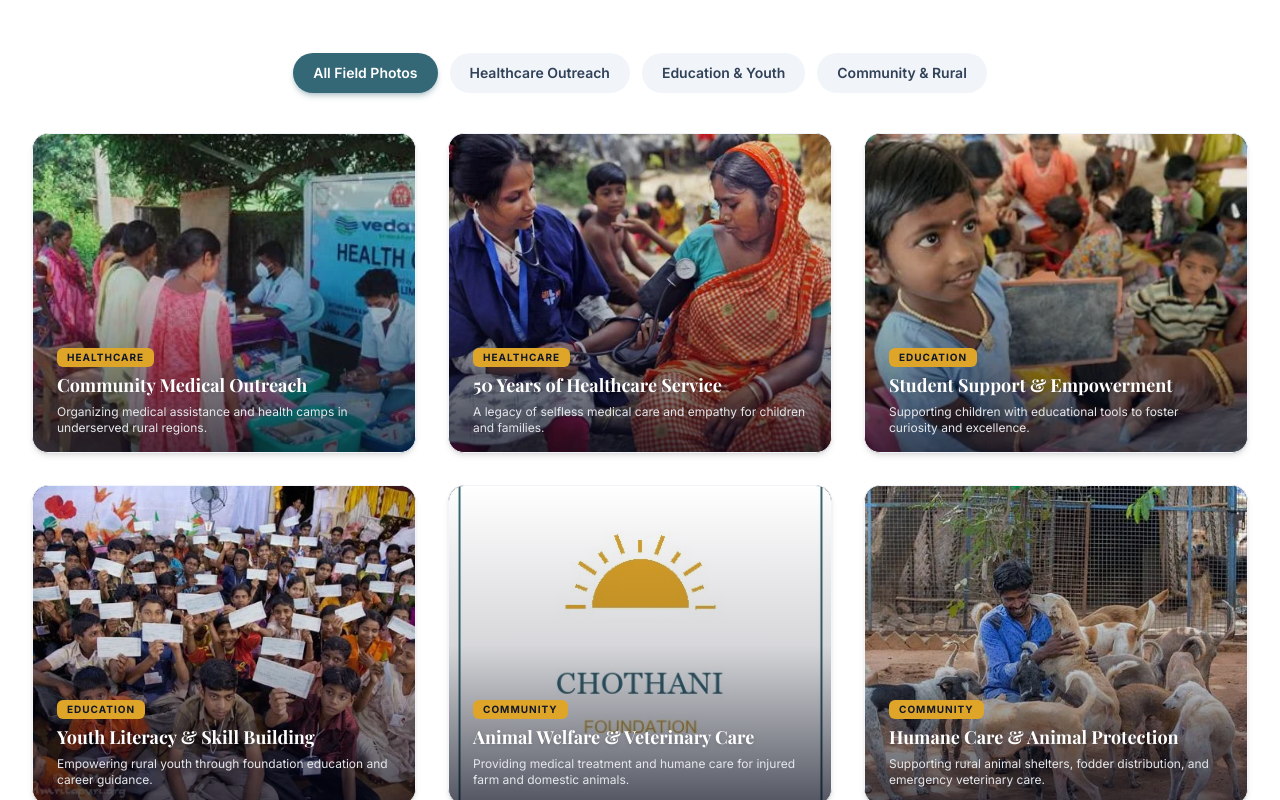
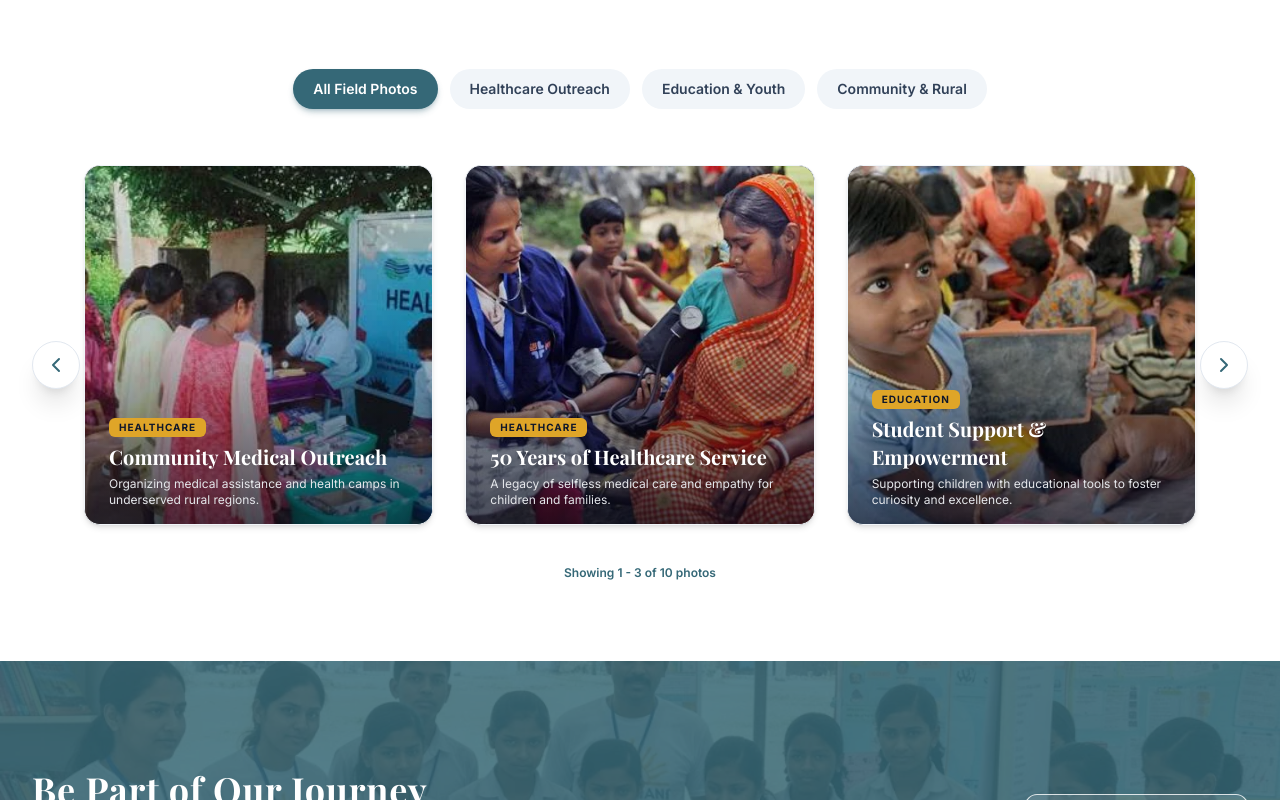
Before and after one commit to AdityaWagh06/chothani-foundation, a Next.js app: page /gallery in a window 1280 px wide. Shown: the part 460-1260 px from the top of the page. Built offline with nearby package versions, Linux system fonts and the light colour scheme; a web font is replaced by a local one.

Commit message:
feat: transform Gallery page into a 3-card horizontal slider with left and right arrow controls

```diff
--- a/app/gallery/page.tsx
+++ b/app/gallery/page.tsx
@@ -5,7 +5,7 @@ import Image from "next/image";
 import { motion, AnimatePresence } from "framer-motion";
 import SectionReveal from "@/components/SectionReveal";
 import { useDonation } from "@/context/DonationContext";
-import { X, ZoomIn, HeartHandshake } from "lucide-react";
+import { X, ZoomIn, HeartHandshake, ChevronLeft, ChevronRight } from "lucide-react";
 
 interface GalleryItem {
   id: string;
@@ -19,8 +19,9 @@ export default function GalleryPage() {
   const { openDonationModal } = useDonation();
   const [activeTab, setActiveTab] = useState<string>("all");
   const [selectedImage, setSelectedImage] = useState<GalleryItem | null>(null);
+  const [currentIndex, setCurrentIndex] = useState(0);
 
-  // Pure action & field images only (NO logo backdrop images)
+  // Pure action & field images only (10 high-quality photos)
   const galleryItems: GalleryItem[] = [
     {
       id: "4",
@@ -99,6 +100,29 @@ export default function GalleryPage() {
       ? galleryItems
       : galleryItems.filter((item) => item.category === activeTab);
 
+  const maxIndex = Math.max(0, filteredItems.length - 3);
+
+  const prevSlide = () => {
+    setCurrentIndex((prev) => (prev > 0 ? prev - 1 : maxIndex));
+  };
+
+  const nextSlide = () => {
+    setCurrentIndex((prev) => (prev < maxIndex ? prev + 1 : 0));
+  };
+
+  const handleTabChange = (tabId: string) => {
+    setActiveTab(tabId);
+    setCurrentIndex(0);
+  };
+
+  // Slice visible items (3 items at a time)
+  const visibleItems = filteredItems.slice(currentIndex, currentIndex + 3);
+  // Fallback if less than 3 items
+  const displayItems =
+    visibleItems.length < 3 && filteredItems.length >= 3
+      ? filteredItems.slice(-3)
+      : visibleItems;
+
   return (
     <div className="w-full bg-white">
 
@@ -139,8 +163,8 @@ export default function GalleryPage() {
         </div>
       </section>
 
-      {/* 2. GALLERY CONTROLS & FILTER TABS */}
-      <section className="w-full py-12 sm:py-16 bg-white">
+      {/* 2. GALLERY CONTROLS & 3-CARD HORIZONTAL SLIDER */}
+      <section className="w-full py-14 sm:py-20 bg-white">
         <div className="mx-auto max-w-7xl px-4 sm:px-6 lg:px-8 space-y-10">
 
           {/* Tabs Navigation */}
@@ -153,7 +177,7 @@ export default function GalleryPage() {
             ].map((tab) => (
               <button
                 key={tab.id}
-                onClick={() => setActiveTab(tab.id)}
+                onClick={() => handleTabChange(tab.id)}
                 className={`px-5 py-2.5 rounded-full text-xs sm:text-sm font-semibold transition-all duration-300 ${
                   activeTab === tab.id
                     ? "bg-[#356877] text-white shadow-md shadow-[#356877]/30"
@@ -165,19 +189,48 @@ export default function GalleryPage() {
             ))}
           </div>
 
-          {/* Gallery Grid */}
-          <motion.div layout className="grid grid-cols-1 sm:grid-cols-2 lg:grid-cols-3 gap-6 lg:gap-8">
-            <AnimatePresence>
-              {filteredItems.map((item) => (
+          {/* Interactive Horizontal Slider with Left & Right Arrows (3 Cards visible) */}
+          <div className="relative max-w-7xl mx-auto px-2 sm:px-12">
+
+            {/* Left Arrow Button */}
+            {filteredItems.length > 3 && (
+              <button
+                onClick={prevSlide}
+                aria-label="Previous Photos"
+                className="absolute left-0 top-1/2 -translate-y-1/2 z-20 flex h-12 w-12 items-center justify-center rounded-full bg-white shadow-xl border border-slate-200 text-[#356877] hover:bg-[#356877] hover:text-white transition-all duration-300 transform hover:scale-110"
+              >
+                <ChevronLeft className="h-6 w-6" />
+              </button>
+            )}
+
+            {/* Right Arrow Button */}
+            {filteredItems.length > 3 && (
+              <button
+                onClick={nextSlide}
+                aria-label="Next Photos"
+                className="absolute right-0 top-1/2 -translate-y-1/2 z-20 flex h-12 w-12 items-center justify-center rounded-full bg-white shadow-xl border border-slate-200 text-[#356877] hover:bg-[#356877] hover:text-white transition-all duration-300 transform hover:scale-110"
+              >
+                <ChevronRight className="h-6 w-6" />
+              </button>
+            )}
+
+            {/* 3-Card Grid Slider Container */}
+            <div className="overflow-hidden py-4 px-1">
+              <AnimatePresence mode="wait">
+                <motion.div
+                  key={activeTab + "-" + currentIndex}
+                  initial={{ opacity: 0, x: 40 }}
+                  animate={{ opacity: 1, x: 0 }}
+                  exit={{ opacity: 0, x: -40 }}
+                  transition={{ duration: 0.5, ease: [0.16, 1, 0.3, 1] }}
+                  className="grid grid-cols-1 md:grid-cols-3 gap-6 lg:gap-8"
+                >
+                  {displayItems.map((item) => (
                     <motion.div
                       key={item.id}
-                  layout
-                  initial={{ opacity: 0, scale: 0.94 }}
-                  animate={{ opacity: 1, scale: 1 }}
-                  exit={{ opacity: 0, scale: 0.94 }}
-                  transition={{ duration: 0.5, ease: [0.16, 1, 0.3, 1] }}
+                      whileHover={{ y: -6, scale: 1.02 }}
                       onClick={() => setSelectedImage(item)}
-                  className="group relative rounded-2xl overflow-hidden bg-slate-900 border border-slate-100 shadow-md hover:shadow-2xl transition-all duration-500 cursor-pointer h-72 sm:h-80"
+                      className="group relative rounded-2xl overflow-hidden bg-slate-900 border border-slate-100 shadow-md hover:shadow-2xl transition-all duration-500 cursor-pointer h-80 sm:h-90"
                     >
                       <Image
                         src={item.image}
@@ -202,7 +255,7 @@ export default function GalleryPage() {
                           <span className="inline-block rounded-md bg-[#DFA528] px-2.5 py-0.5 text-[10px] font-bold text-slate-900 uppercase tracking-widest">
                             {item.category}
                           </span>
-                      <h3 className="font-serif text-lg font-bold text-white leading-snug drop-shadow-sm">
+                          <h3 className="font-serif text-lg sm:text-xl font-bold text-white leading-snug drop-shadow-sm">
                             {item.title}
                           </h3>
                           <p className="text-xs text-gray-200 line-clamp-2 font-normal">
@@ -212,8 +265,20 @@ export default function GalleryPage() {
                       </div>
                     </motion.div>
                   ))}
+                </motion.div>
               </AnimatePresence>
-          </motion.div>
+            </div>
+
+            {/* Slider Counter Indicator */}
+            {filteredItems.length > 3 && (
+              <div className="flex items-center justify-center gap-2 pt-6">
+                <span className="text-xs font-semibold text-[#356877]">
+                  Showing {currentIndex + 1} - {Math.min(currentIndex + 3, filteredItems.length)} of {filteredItems.length} photos
+                </span>
+              </div>
+            )}
+
+          </div>
 
         </div>
       </section>
```
Lines whose indentation alone changed are shown as unchanged.
